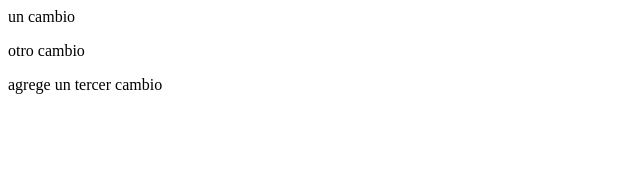
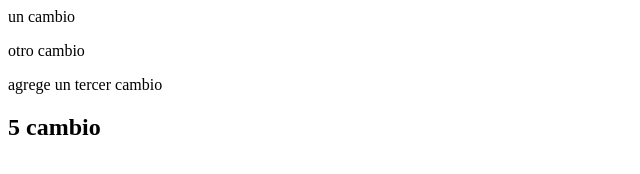
Before and after one commit to heimanantoni/repositorio-de-prueba-, a plain HTML site: page index.html in a window 1280 px wide. Shown: the whole page, without its empty margins (0-640 px from the left). Drawn offline with Linux system fonts and the light colour scheme.

Commit message:
5to cambio

```diff
--- a/index.html
+++ b/index.html
@@ -12,6 +12,7 @@
     <div>un cambio</div>
     <p>otro cambio</p>
     <p>agrege un tercer cambio</p>
+    <h2>5 cambio</h2>
 
 </body>
 
```
